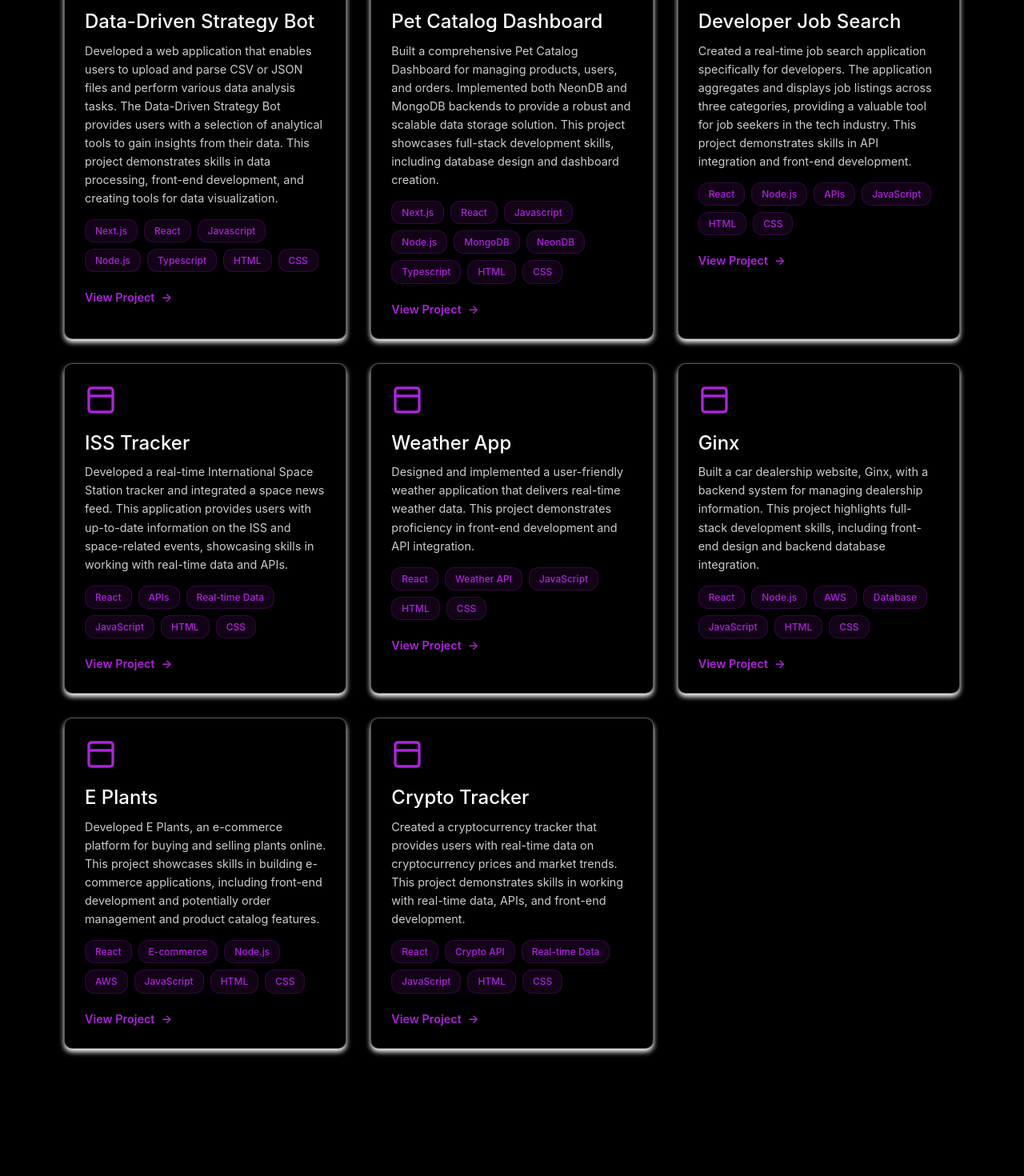
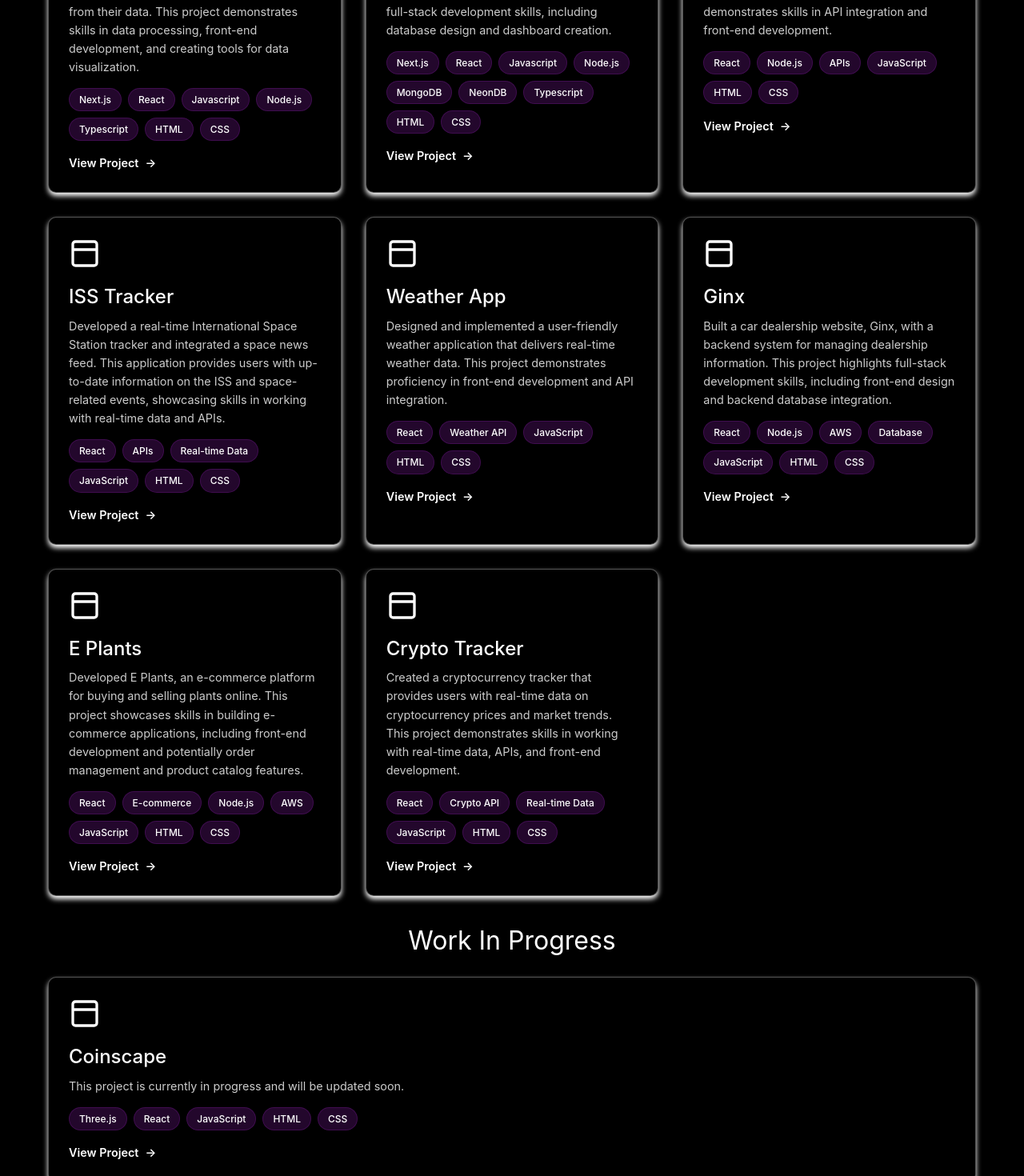
Before and after one commit to sjmiguel8/portfolio, a React (Create React App) app: page /projects in a window 1280 px wide. Shown: the part 1020-2490 px from the top of the page at 80% size. Before the commit the page ends 2431 px from the top, so only its background shows below. Built offline with nearby package versions, Linux system fonts and the light colour scheme.

Commit message:
projectcard folder

```diff
--- a/src/App.js
+++ b/src/App.js
@@ -3,7 +3,7 @@ import { BrowserRouter as Router, Route, Routes } from 'react-router-dom';
 import Home from './pages/Home';
 import About from './pages/About';
 import Contact from './pages/Contact';
-import Projects from './pages/Projects';
+import Projects from './pages/ProjectCard/ProjectCard';
 import Skills from './pages/Skills';
 import './styles/App.css';
 
--- a/src/components/project-card.css
+++ /dev/null
@@ -1,107 +0,0 @@
-.project-card {
-    background: #000000;
-    border-radius: 10px;
-    padding: 25px;
-    transition: transform 0.3s ease;
-    position: relative;
-    overflow: hidden;
-    box-shadow: 0 4px 6px rgb(255, 255, 255);
-    border: 1px solid rgba(255, 255, 255, 0.324);
-}
-
-.project-card::before {
-    content: '';
-    position: absolute;
-    top: 0;
-    left: 0;
-    width: 100%;
-    height: 100%;
-    background: rgba(0, 0, 0, 0);
-    opacity: 0.1;
-    transition: opacity 0.3s ease;
-}
-
-.project-card:hover {
-    transform: translateY(-5px);
-}
-
-.project-image {
-    position: relative;
-    width: 100%;
-    padding-top: 56.25%; /* 16:9 Aspect Ratio */
-    overflow: hidden;
-}
-
-.project-img {
-    position: absolute;
-    top: 0;
-    left: 0;
-    width: 100%;
-    height: 100%;
-    object-fit: cover;
-    transition: transform 0.3s ease;
-}
-
-.project-card:hover .project-img {
-    transform: scale(1.05);
-}
-
-.project-content {
-    padding: 1.5rem;
-}
-
-.project-title {
-    font-size: 1.5rem;
-    color: #ffffff;
-    margin-bottom: 0.75rem;
-    font-family: 'Times New Roman', Times, serif;
-}
-
-.project-description {
-    color: #cccccc;
-    font-size: 0.9rem;
-    margin-bottom: 1rem;
-    line-height: 1.5;
-}
-
-.project-tags {
-    display: flex;
-    flex-wrap: wrap;
-    gap: 0.5rem;
-    margin-bottom: 1rem;
-}
-
-.project-tag {
-    background: rgba(174, 35, 220, 0.2);
-    color: #ae23dc;
-    padding: 0.25rem 0.75rem;
-    border-radius: 15px;
-    font-size: 0.75rem;
-    font-weight: 500;
-}
-
-.project-footer {
-    padding: 1rem 1.5rem;
-    border-top: 1px solid rgba(255, 255, 255, 0.1);
-}
-
-.project-link {
-    color: #ae23dc;
-    text-decoration: none;
-    font-size: 0.9rem;
-    transition: color 0.3s ease;
-    display: inline-flex;
-    align-items: center;
-    gap: 0.5rem;
-}
-
-.project-link:hover {
-    color: #ffffff;
-}
-
-.project-card a {
-    text-decoration: none;
-    color: white;
-
-
-}
--- a/src/pages/Projects.js
+++ b/src/pages/ProjectCard/ProjectCard.js
@@ -1,6 +1,7 @@
 import React from 'react';
-import Header from '../components/Header';
-import '../styles/Projects.css';
+import Header from '../../components/Header';
+import './ProjectCard.module.css';
+import '../../styles/Projects.css';
 
 const projects = [
     {
@@ -82,19 +83,13 @@ const projects = [
     }
 ];
 
-const Projects = () => {
+const ProjectCard = ({ project }) => {
     return (
-        <div className="projects-container">
-            <Header />
-            <div className="projects-content">
-                <h1>All Projects</h1>
-                <div className="projects-grid">
-                    {projects.map((project, index) => (
-                          <div key={index} className="project-card">
+        <div className="project-card">
             <div className="project-icon">
                 <svg viewBox="0 0 24 24" fill="none" stroke="currentColor" strokeWidth="2">
-                                    <rect x="3" y="3" width="18" height="18" rx="2"/>
-                                    <path d="M3 9h18"/>
+                    <rect x="3" y="3" width="18" height="18" rx="2" />
+                    <path d="M3 9h18" />
                 </svg>
             </div>
             <div className="project-details">
@@ -111,6 +106,36 @@ const Projects = () => {
                 </a>
             </div>
         </div>
+    );
+};
+
+const Projects = () => {
+    const inProgressProjects = [
+        {
+            title: 'Coinscape',
+            description: 'This project is currently in progress and will be updated soon.',
+            link: 'https://coinsscape.vercel.app/',
+            color: '#FFB668',
+            tags: ["Three.js", "React", "JavaScript", "HTML", "CSS"]
+        },
+    ];
+
+    return (
+        <div className="projects-container">
+            <Header />
+            <div className="projects-content">
+                <h1>All Projects</h1>
+                <div className="projects-grid">
+                    {projects.map((project, index) => (
+                        <ProjectCard key={index} project={project} />
+                    ))}
+                </div>
+
+                <div className="in-progress-header">Work In Progress</div>
+
+                <div className="projects-grid">
+                    {inProgressProjects.map((project, index) => (
+                        <ProjectCard key={index} project={project} />
                     ))}
                 </div>
             </div>
--- /dev/null
+++ b/src/pages/ProjectCard/ProjectCard.module.css
@@ -0,0 +1,141 @@
+.projects-container {
+    background: #000000;
+    min-height: 100vh;
+}
+
+.projects-content {
+    max-width: 1200px;
+    margin: 0 auto;
+    padding: 100px 20px;
+}
+
+.projects-content h1 {
+    font-size: 3.4em;
+    color: #ffffff;
+    text-align: center;
+    margin-bottom: 40px;
+    font-family: 'Inter', sans-serif;
+}
+
+.projects-grid {
+    display: grid;
+    grid-template-columns: repeat(auto-fit, minmax(300px, 1fr));
+    gap: 30px;
+    justify-content: center;
+}
+
+.project-card {
+    background: #000000;
+    border-radius: 10px;
+    padding: 25px;
+    transition: transform 0.3s ease;
+    position: relative;
+    overflow: hidden;
+    box-shadow: 0 4px 6px rgb(255, 255, 255);
+    border: 1px solid rgba(255, 255, 255, 0.324);
+}
+
+.project-card::before {
+    content: '';
+    position: absolute;
+    top: 0;
+    left: 0;
+    width: 100%;
+    height: 100%;
+    background: rgba(0, 0, 0, 0);
+    opacity: 0.1;
+    transition: opacity 0.3s ease;
+    pointer-events: none;
+}
+
+.project-card:hover {
+    transform: translateY(-5px);
+}
+
+.project-card:hover::before {
+    opacity: 0.15;
+}
+
+.project-icon {
+    width: 40px;
+    height: 40px;
+    margin-bottom: 20px;
+    color: var(--accent-color, #ae23dc);
+}
+
+/* realheader */
+
+.project-details h2 {
+    font-size: 1.5em;
+    color: rgb(255, 255, 255);
+    margin-bottom: 10px;
+    font-family: 'Inter', sans-serif;
+}
+
+.project-details p {
+    color: rgb(255, 255, 255);
+    font-size: 0.9em;
+    line-height: 1.6;
+    margin-bottom: 15px;
+}
+
+.project-tags {
+    display: flex;
+    flex-wrap: wrap;
+    gap: 8px;
+    margin-bottom: 20px;
+    color: #000000;
+
+}
+
+.project-tag {
+    background: rgba(174, 35, 220, 0.1);
+    color: var(--accent-color, #dfd5e2);
+    padding: 4px 12px;
+    border-radius: 12px;
+    font-size: 0.75rem;
+    font-weight: 500;
+    transition: all 0.3s ease;
+    border: 1px solid rgba(174, 35, 220, 0.2);
+}
+
+.project-tag:hover {
+    background: rgba(174, 35, 220, 0.2);
+    transform: translateY(-1px);
+}
+
+.view-project {
+    display: inline-flex;
+    align-items: center;
+    color: var(--accent-color, #ae23dc);
+    text-decoration: none;
+    font-size: 0.9em;
+    font-weight: 600;
+    transition: all 0.3s ease;
+    position: relative;
+    z-index: 1;
+    cursor: pointer;
+}
+
+.arrow {
+    margin-left: 8px;
+    transition: transform 0.3s ease;
+}
+
+.view-project:hover .arrow {
+    transform: translateX(5px);
+}
+
+@media (max-width: 768px) {
+    .projects-content {
+        padding: 60px 20px;
+    }
+
+    .projects-content h1 {
+        font-size: 2em;
+    }
+
+    .projects-grid {
+        grid-template-columns: 1fr;
+    }
+}
--- a/src/styles/About.css
+++ b/src/styles/About.css
@@ -45,7 +45,7 @@ body {
 }
 
 .about-section {
-    margin-top: 50px;
+    margin-top: 29px;
 }
 
 .about-section h2 {
@@ -102,12 +102,12 @@ body {
     padding: 20px;
     color: #ffffff;
     min-height: calc(100vh - 60px);
-    padding-top: 60px; /* Match header height */
+    padding-top: 50px; /* Match header height */
 }
 
 .about-content {
     text-align: center;
-    padding: 50px 0;
+    padding: 10px 0;
 }
 
 .about-text {
--- a/src/styles/Projects.css
+++ b/src/styles/Projects.css
@@ -1,29 +1,3 @@
-.projects-container {
-    background: #000000;
-    min-height: 100vh;
-}
-
-.projects-content {
-    max-width: 1200px;
-    margin: 0 auto;
-    padding: 100px 20px;
-}
-
-.projects-content h1 {
-    font-size: 3.4em;
-    color: #ffffff;
-    text-align: center;
-    margin-bottom: 40px;
-    font-family: 'Inter', sans-serif;
-}
-
-.projects-grid {
-    display: grid;
-    grid-template-columns: repeat(auto-fit, minmax(300px, 1fr));
-    gap: 30px;
-    justify-content: center;
-}
-
 .project-card {
     background: #000000;
     border-radius: 10px;
@@ -45,93 +19,98 @@
     background: rgba(0, 0, 0, 0);
     opacity: 0.1;
     transition: opacity 0.3s ease;
-    pointer-events: none;
 }
 
 .project-card:hover {
     transform: translateY(-5px);
 }
 
-.project-card:hover::before {
-    opacity: 0.15;
+.project-image {
+    position: relative;
+    width: 100%;
+    padding-top: 56.25%; /* 16:9 Aspect Ratio */
+    overflow: hidden;
 }
 
-.project-icon {
-    width: 40px;
-    height: 40px;
-    margin-bottom: 20px;
-    color: var(--accent-color, #ae23dc);
+.project-img {
+    position: absolute;
+    top: 0;
+    left: 0;
+    width: 100%;
+    height: 100%;
+    object-fit: cover;
+    transition: transform 0.3s ease;
 }
 
-.project-details h2 {
-    font-size: 1.5em;
-    color: #ffffff;
-    margin-bottom: 10px;
-    font-family: 'Inter', sans-serif;
+.project-card:hover .project-img {
+    transform: scale(1.05);
 }
 
-.project-details p {
+.project-content {
+    padding: 1.5rem;
+}
+
+.project-title {
+    font-size: 1.5rem;
+    color: #ffffff;
+    margin-bottom: 0.75rem;
+    font-family:Cambria, Cochin, Georgia, Times, 'Times New Roman', serif;
+}
+
+.project-description {
     color: #cccccc;
-    font-size: 0.9em;
-    line-height: 1.6;
-    margin-bottom: 15px;
+    font-size: 0.9rem;
+    margin-bottom: 1rem;
+    line-height: 1.5;
 }
 
 .project-tags {
     display: flex;
     flex-wrap: wrap;
-    gap: 8px;
-    margin-bottom: 20px;
+    gap: 0.5rem;
+    margin-bottom: 1rem;
+    color: rgb(255, 255, 255);
 }
 
 .project-tag {
-    background: rgba(174, 35, 220, 0.1);
-    color: var(--accent-color, #ae23dc);
-    padding: 4px 12px;
-    border-radius: 12px;
+    background: rgba(174, 35, 220, 0.2);
+    color: rgb(255, 255, 255);
+    padding: 0.25rem 0.75rem;
+    border-radius: 15px;
     font-size: 0.75rem;
     font-weight: 500;
-    transition: all 0.3s ease;
-    border: 1px solid rgba(174, 35, 220, 0.2);
 }
 
-.project-tag:hover {
-    background: rgba(174, 35, 220, 0.2);
-    transform: translateY(-1px);
+.project-footer {
+    padding: 1rem 1.5rem;
+    border-top: 1px solid rgba(255, 255, 255, 0.1);
 }
 
-.view-project {
+.project-link {
+    color: #ae23dc;
+    text-decoration: none;
+    font-size: 0.9rem;
+    transition: color 0.3s ease;
     display: inline-flex;
     align-items: center;
-    color: var(--accent-color, #ae23dc);
-    text-decoration: none;
-    font-size: 0.9em;
-    font-weight: 600;
-    transition: all 0.3s ease;
-    position: relative;
-    z-index: 1;
-    cursor: pointer;
+    gap: 0.5rem;
 }
 
-.arrow {
-    margin-left: 8px;
-    transition: transform 0.3s ease;
+.project-link:hover {
+    color: #ffffff;
 }
 
-.view-project:hover .arrow {
-    transform: translateX(5px);
+.project-card a {
+    text-decoration: none;
+    color: rgb(255, 255, 255);
+
 }
 
-@media (max-width: 768px) {
-    .projects-content {
-        padding: 60px 20px;
-    }
-
-    .projects-content h1 {
-        font-size: 2em;
-    }
-
-    .projects-grid {
-        grid-template-columns: 1fr;
-    }
+.in-progress-header {
+    font-size: 2.0em;
+    color: #ffffff;
+    font-family: 'Inter', sans-serif;
+    margin-top: 30px;
+    margin-bottom: 20px;
+    text-align: center;
 }
```
Also changed, not shown: src/pages/About.js (+16 -3 lines). Lines whose indentation alone changed are shown as unchanged.
